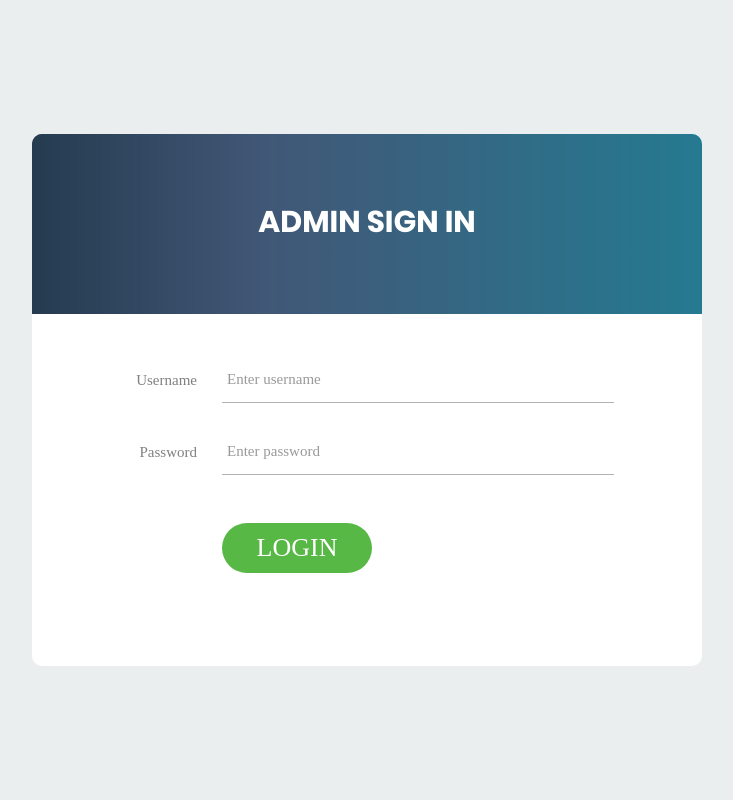
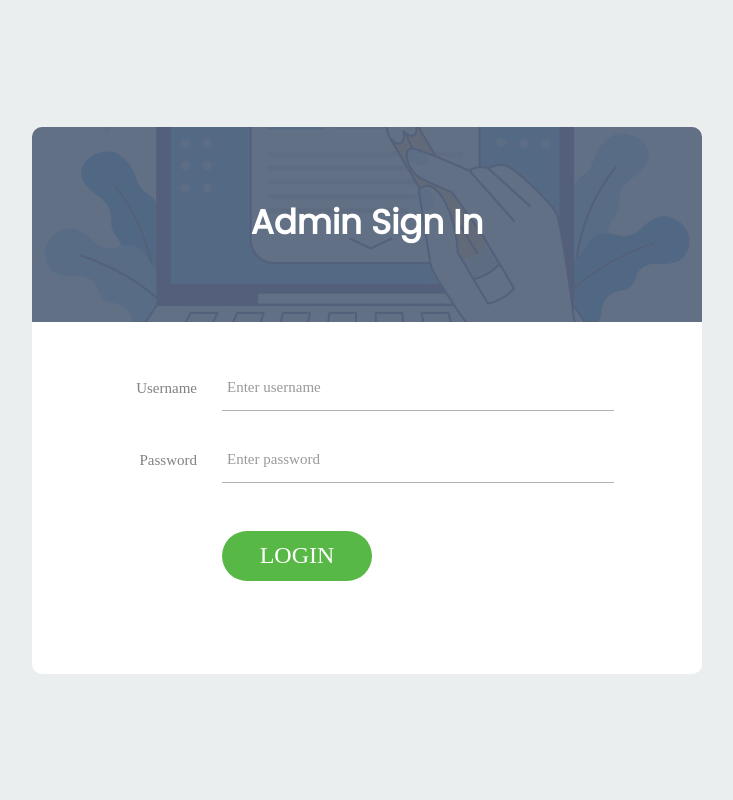
Before and after one commit to kshitijhadke26/Hostel_Management, a PHP site: page /adminpanel/admin/login-ui/index.php in a window 1280 px wide. Shown: the whole page, without its empty margins (273-1006 px from the left). Run offline with PHP 8.4, Linux system fonts and the light colour scheme; some web fonts are replaced.

Commit message:
UI changes in login form

```diff
--- a/adminpanel/admin/css/mycss.css
+++ b/adminpanel/admin/css/mycss.css
@@ -10,3 +10,6 @@
 .content-count{
     font-size: 2.5rem; font-weight: bold;
 }
+.crop-img{
+    width: 5px; height: 5px;
+}
--- a/adminpanel/admin/includes/header.php
+++ b/adminpanel/admin/includes/header.php
@@ -19,9 +19,10 @@
     <link href="./main.css" rel="stylesheet">
     <link href="css/sweetalert.css" rel="stylesheet">
     <link href="css/facebox.css" rel="stylesheet">
+    <link href="https://fonts.googleapis.com/css2?family=Poppins&display=swap" rel="stylesheet">
 
 </head>
-<body id="body">
+<body id="body" style="font-family: 'Poppins', sans-serif;">
     <div class="app-container app-theme-white body-tabs-shadow fixed-sidebar fixed-header">
         <div class="app-header header-shadow">
             <div class="app-header__logo">
--- a/adminpanel/admin/login-ui/index.php
+++ b/adminpanel/admin/login-ui/index.php
@@ -14,16 +14,32 @@
 	<link rel="stylesheet" type="text/css" href="login-ui/vendor/daterangepicker/daterangepicker.css">
 	<link rel="stylesheet" type="text/css" href="login-ui/css/util.css">
 	<link rel="stylesheet" type="text/css" href="login-ui/css/main.css">
+	<link href="https://fonts.googleapis.com/css2?family=Poppins&display=swap" rel="stylesheet">
 </head>
-<body>
+<body style="font-family: 'Poppins', sans-serif;">
 
 	<div class="limiter">
 		<div class="container-login100">
 			<div class="wrap-login100">
-				<div class="login100-form-title" style="background: rgb(2,0,36);
-background: linear-gradient(90deg, rgba(2,0,36,1) 0%, rgba(9,9,121,0.6508620689655172) 35%, rgba(0,212,255,1) 100%);">
-					<span class="login100-form-title-1">
-						ADMIN Sign In
+				<div class="login100-form-title" style="position: relative; overflow: hidden;">
+					<div style="
+        background: url('/Hostel_Management/adminpanel/admin/assets/images/admin-bg-2.jpg') no-repeat center center;
+        background-size: cover;
+        position: absolute;
+        top: 0; left: 0;
+        width: 100%; height: 100%;
+        opacity: 0.1;
+        z-index: 1;
+   	 "></div><div style="
+        position: absolute;
+        top: 0; left: 0;
+        width: 100%; height: 100%;
+        background-color: rgba(40, 40, 90, 0.33); /* dark overlay */
+        z-index: 2;
+    "></div>
+
+					<span  style="color: white; z-index: 3; font-size: 34px; font-weight: bold; padding: 0px;">
+						Admin Sign In
 					</span>
 				</div>
 
@@ -42,7 +58,7 @@ background: linear-gradient(90deg, rgba(2,0,36,1) 0%, rgba(9,9,121,0.65086206896
 
 
 					<div class="container-login100-form-btn" align="right">
-						<button type="submit" class="login100-form-btn">
+						<button type="submit" class="login100-form-btn" style="color:white; font-size:24px;  padding: 5px; font-weight: 500;">
 							LOGIN
 						</button>
 					</div>
```
Also changed, not shown: login-ui/index.php (+22 -6 lines), adminpanel/admin/assets/images/123.png (renamed from adminpanel/admin/assets/images/logo.png), adminpanel/admin/assets/images/admin-bg-1.jpg (added), adminpanel/admin/assets/images/admin-bg-2.jpg (added), adminpanel/admin/assets/images/admin-bg.jpg (added), adminpanel/admin/assets/images/logo-inverse-old.png (added), adminpanel/admin/assets/images/logo-inverse.png, main.css, 1 other file.
